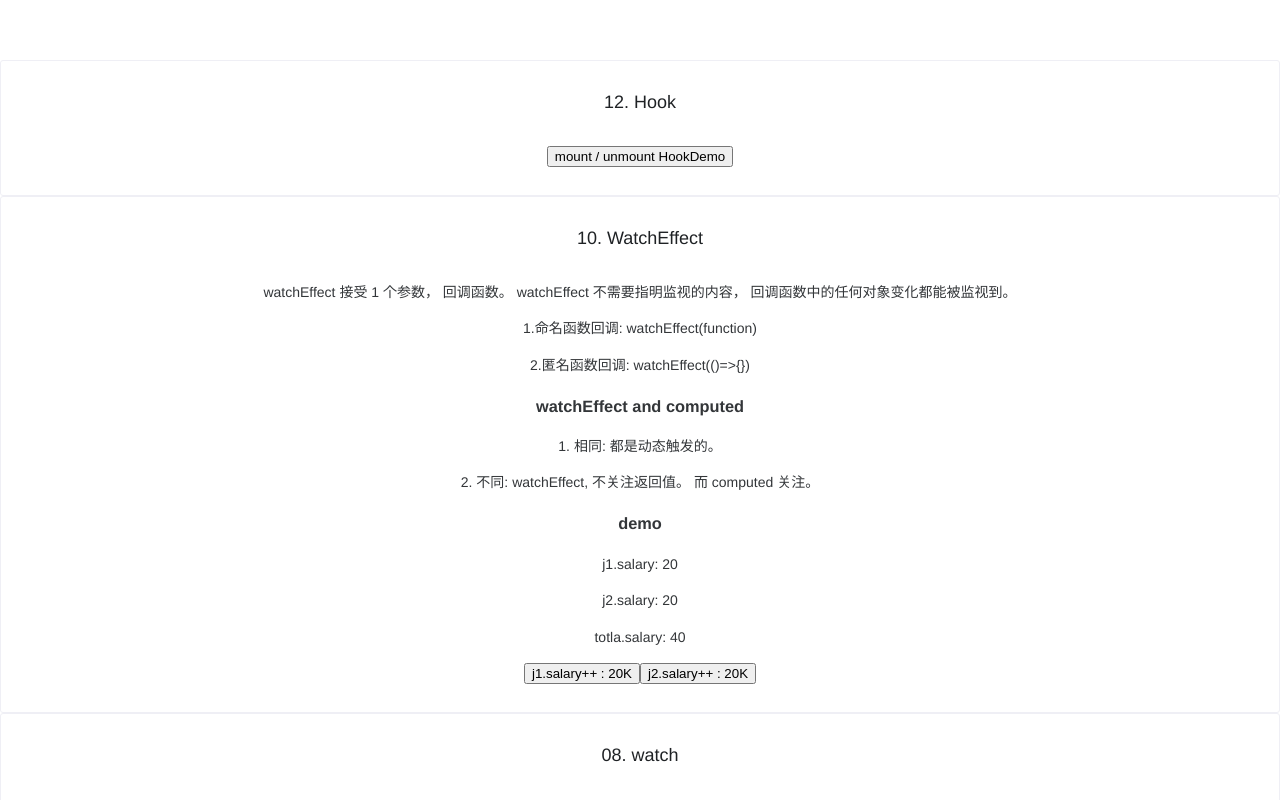
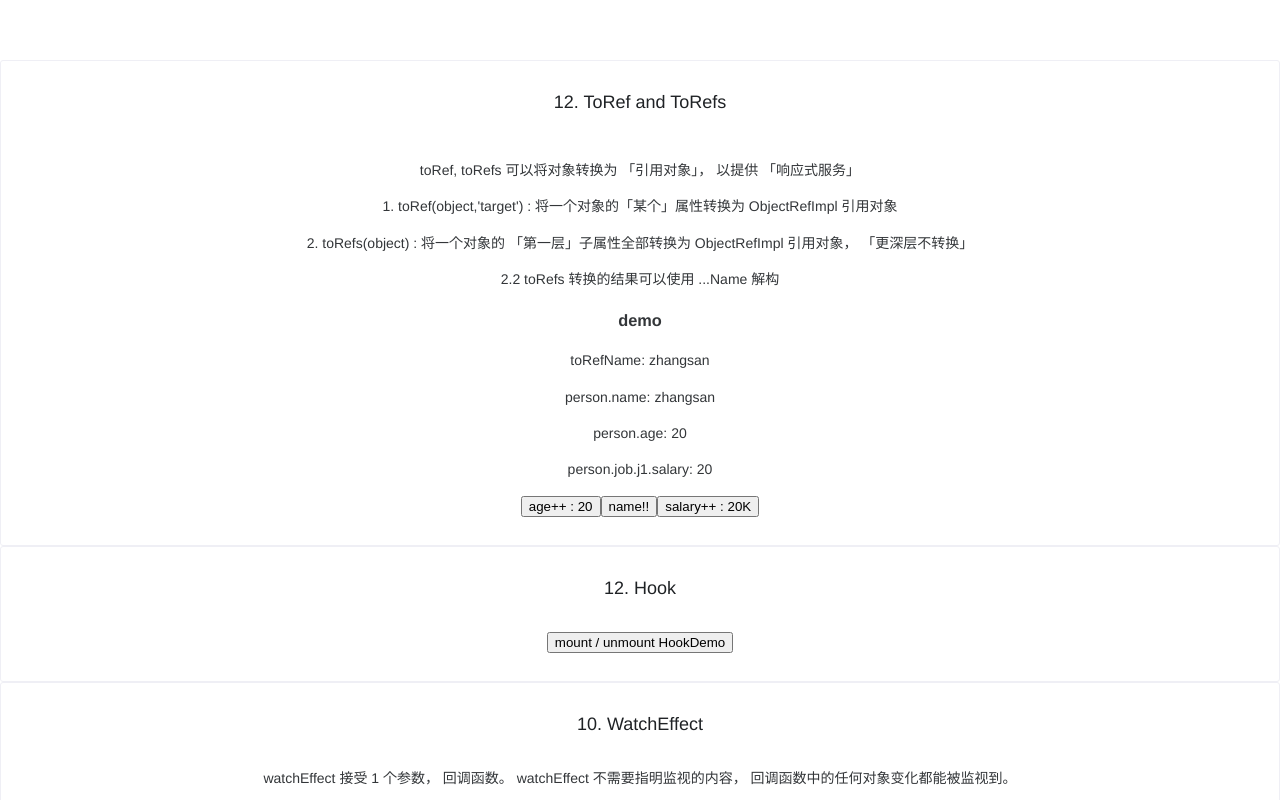
Before and after one commit to tangx/vue3-course, a Vue app: page / in a window 1280 px wide. Shown: the top 800 px of the page. Built offline with nearby package versions, Linux system fonts and the light colour scheme.

Commit message:
13 toRef, toRefs

```diff
--- a/src/App.vue
+++ b/src/App.vue
@@ -1,4 +1,5 @@
 <template>
+  <to-ref />
   <hook />
   <watch-effect></watch-effect>
   <watch />
@@ -10,6 +11,7 @@
 </template>
 
 <script lang="ts">
+import ToRef from "./components/13_toRef/ToRef.vue";
 import Hook from "./components/12_hook/Hook.vue";
 import WatchEffect from "./components/10_watchEffect/WatchEffect.vue";
 import Watch from "./components/08_watch/Watch.vue";
@@ -22,6 +24,7 @@ import RefFunction from "./components/02_RefFunction/RefFunction.vue";
 export default {
   name: "App",
   components: {
+    ToRef,
     Hook,
     WatchEffect,
     Watch,
--- /dev/null
+++ b/src/components/13_toRef/ToRef.vue
@@ -0,0 +1,61 @@
+<template>
+  <n-card title="12. ToRef and ToRefs" size="huge">
+    <div>
+      <p>toRef, toRefs 可以将对象转换为 「引用对象」， 以提供 「响应式服务」</p>
+      <p>
+        1. toRef(object,'target') : 将一个对象的「某个」属性转换为 ObjectRefImpl
+        引用对象
+      </p>
+      <p>
+        2. toRefs(object) : 将一个对象的 「第一层」子属性全部转换为
+        ObjectRefImpl 引用对象， 「更深层不转换」
+      </p>
+      <p>2.2 toRefs 转换的结果可以使用 ...Name 解构</p>
+    </div>
+
+    <div>
+      <h3>demo</h3>
+      <p>toRefName: {{ toRefName }}</p>
+      <p>person.name: {{ name }}</p>
+      <p>person.age: {{ age }}</p>
+      <p>person.job.j1.salary: {{ job.j1.salary }}</p>
+
+      <button @click="age++">age++ : {{ age }}</button>
+      <button @click="name += '!'">name!!</button>
+      <button @click="job.j1.salary++">salary++ : {{ job.j1.salary }}K</button>
+    </div>
+  </n-card>
+</template>
+
+<script lang="ts">
+import { reactive, toRef, toRefs } from "vue";
+export default {
+  name: "ToRef",
+
+  setup() {
+    // reactive
+    let person = reactive({
+      name: "zhangsan",
+      age: 20,
+      salary: 0,
+      job: {
+        j1: {
+          salary: 20,
+        },
+        j2: {
+          salary: 20,
+        },
+      },
+    });
+
+    let toRefsPerson = toRefs(person);
+    console.log("toRefs %%%%% : ", toRefsPerson);
+
+    // 返回
+    return {
+      toRefName: toRef(person, "name"),
+      ...toRefsPerson,
+    };
+  },
+};
+</script>
```
